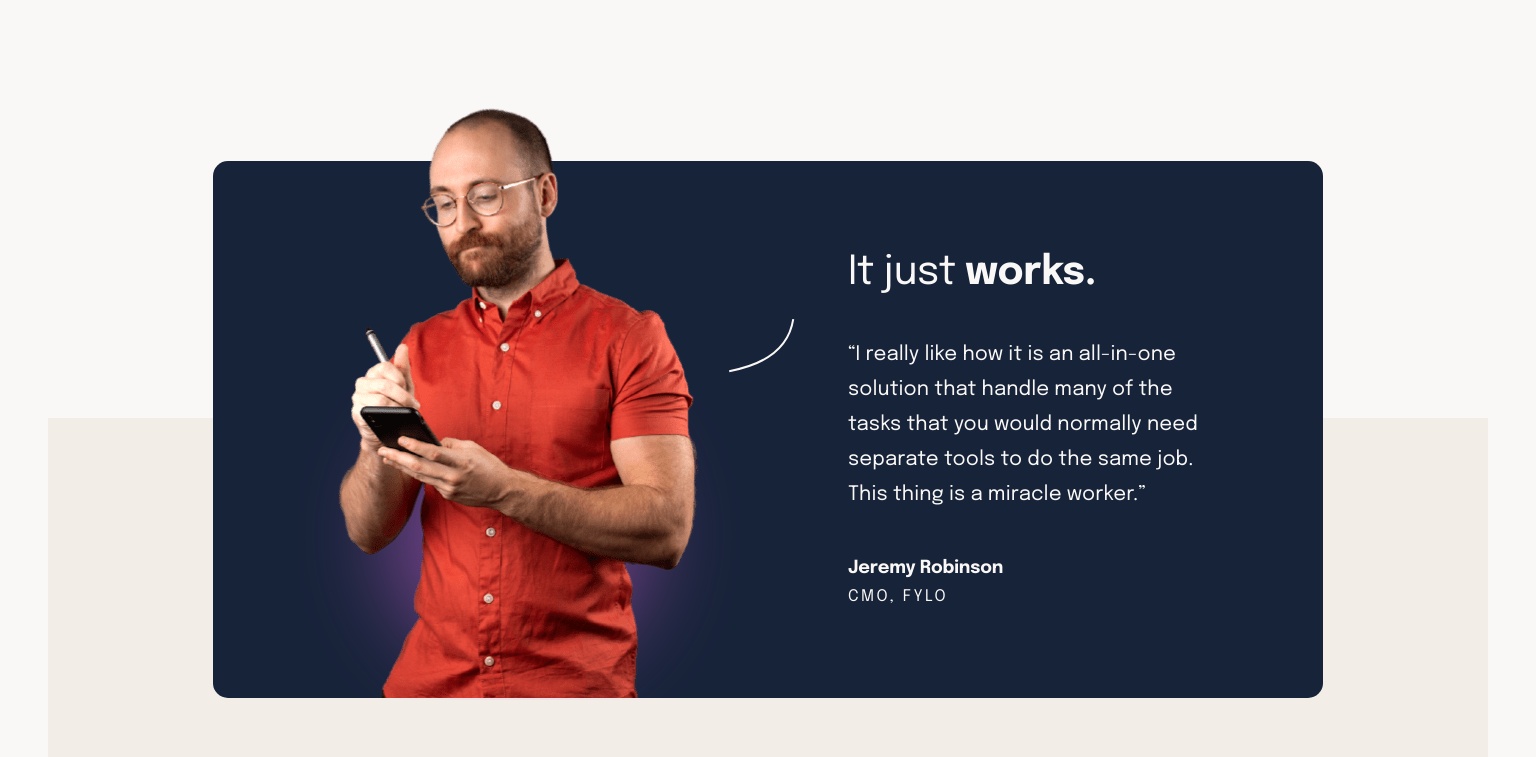
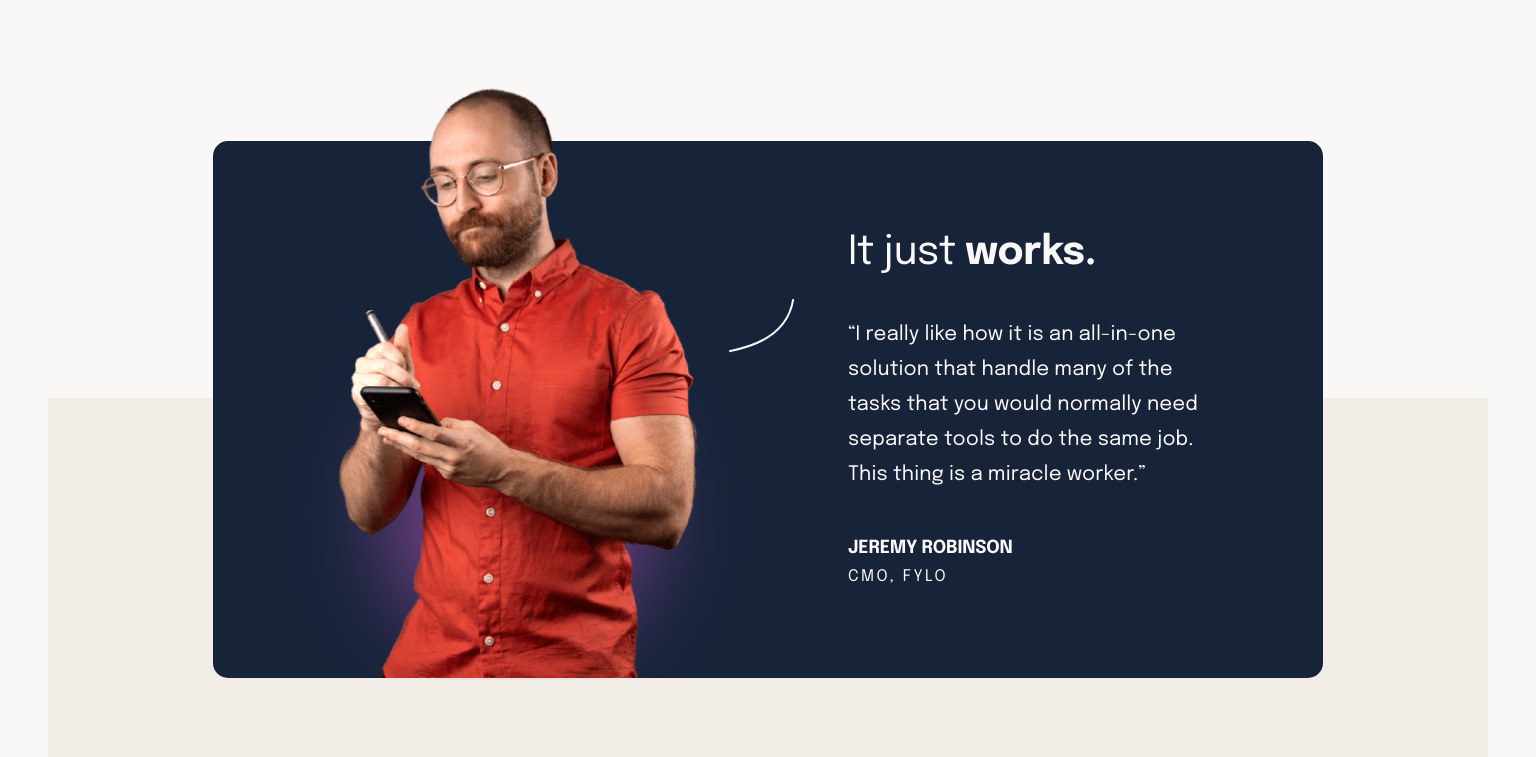
Before and after one commit to Galaxy159/Suit-Landing-Page, a React (Create React App) app: page / in a window 1536 px wide. Shown: the part 840-1597 px from the top of the page. Built offline with nearby package versions, Linux system fonts and the light colour scheme.

Commit message:
uppercase

```diff
--- a/src/components/Testimonial.js
+++ b/src/components/Testimonial.js
@@ -33,7 +33,7 @@ export default function Testimonial() {
               of the tasks that you would normally need separate tools to do the
               same job. This thing is a miracle worker.”
             </p>
-            <p className="testimonial__content--name">Jeremy Robinson</p>
+            <p className="testimonial__content--name">JEREMY ROBINSON</p>
             <p className="testimonial__content--position">CMO, FYLO</p>
           </div>
         </div>
--- a/src/styles/App.css
+++ b/src/styles/App.css
@@ -173,7 +173,7 @@ body {
 }
 @media (min-width: 1440px) {
   .header__cta {
-    margin-bottom: 32rem;
+    margin-bottom: 30rem;
   }
 }
 .header__cta:hover {
--- a/src/styles/scss/_header.scss
+++ b/src/styles/scss/_header.scss
@@ -75,7 +75,7 @@
     }
 
     @include respond(desktop) {
-      margin-bottom: 32rem;
+      margin-bottom: 30rem;
     }
 
     &:hover {
```
